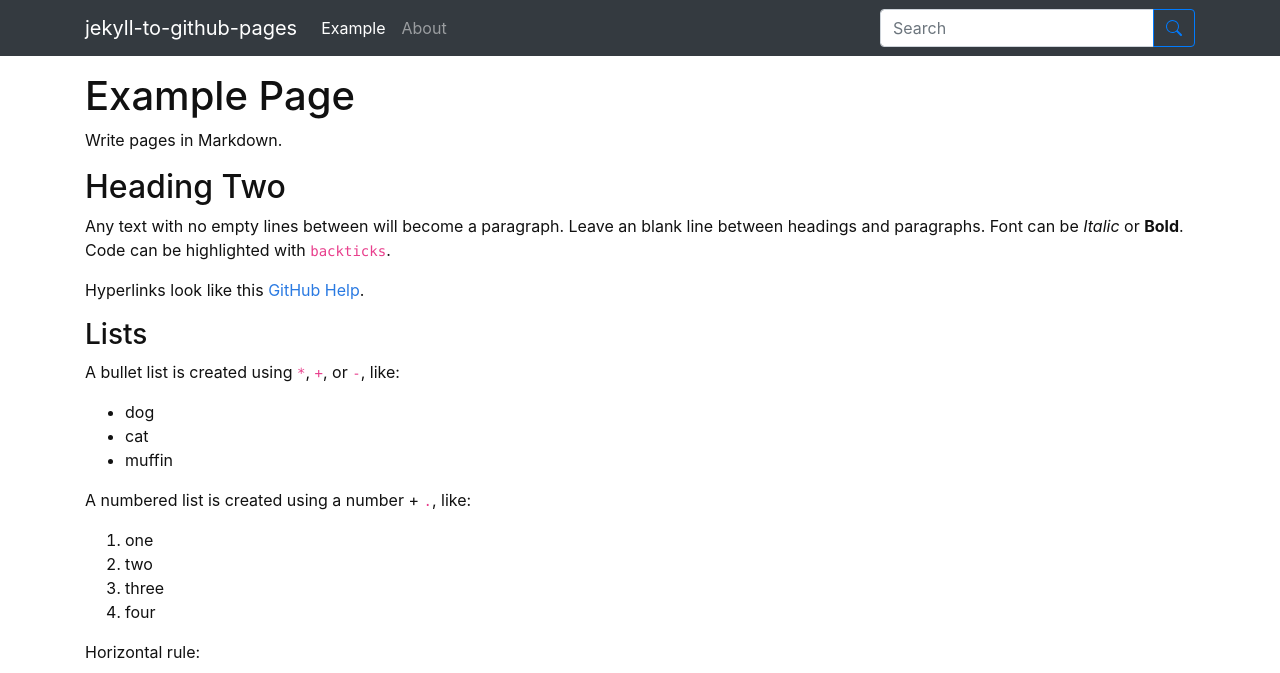
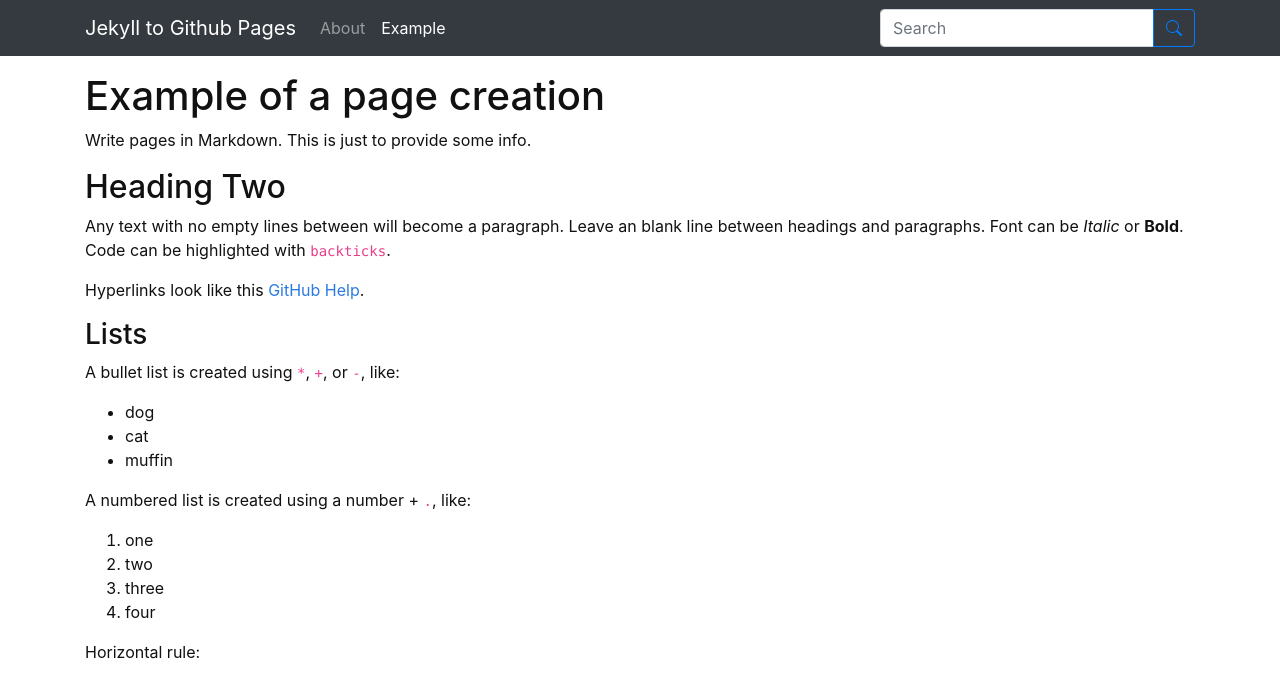
Before and after one commit to corrado93/Jekyll-to-GithubPages-test, a Jekyll site: the page built from pages/example.md, in a window 1280 px wide and 900 px high, cut to the strip 0-673 px from the top of the window. Built offline with Jekyll 4.4.1, drawn with Linux system fonts in a browser that asks for light colours; some of the changed text lies outside the part shown.

Commit message:
no message

```diff
--- a/_config.yml
+++ b/_config.yml
@@ -9,7 +9,7 @@
 #######
 # SITE SETTINGS
 #
-title: jekyll-to-github-pages
+title: Jekyll to Github Pages
 description: "a basic bootstrap template for Jekyll with GitHub Pages"
 year: 2022
 author: giuseppe corrado
--- a/pages/example.md
+++ b/pages/example.md
@@ -1,10 +1,10 @@
 ---
-title: Example Page
+title: Example of a page creation
 nav: Example
-nav_order: 1
+nav_order: 2
 ---
 
-Write pages in Markdown.
+Write pages in Markdown. This is just to provide some info.
 
 ## Heading Two
 
```
Also changed, not shown: pages/about.md (+1 -1 lines).
